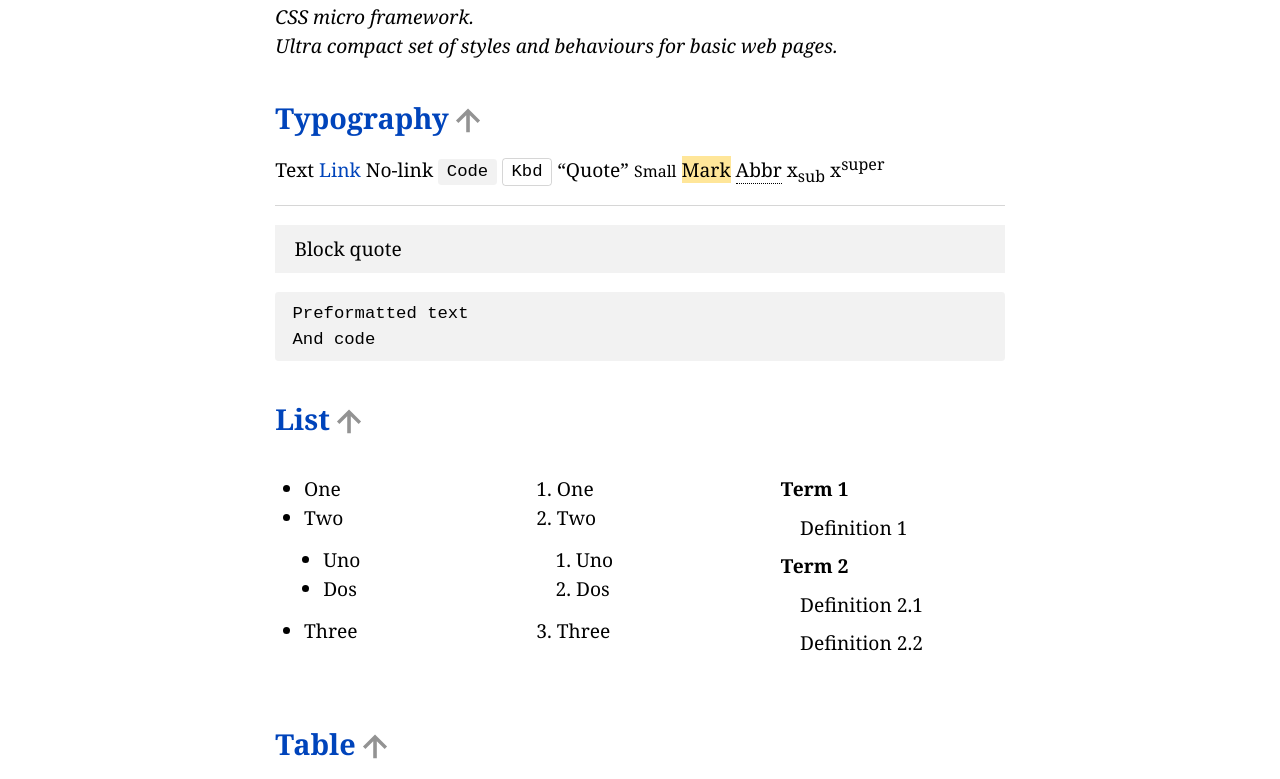
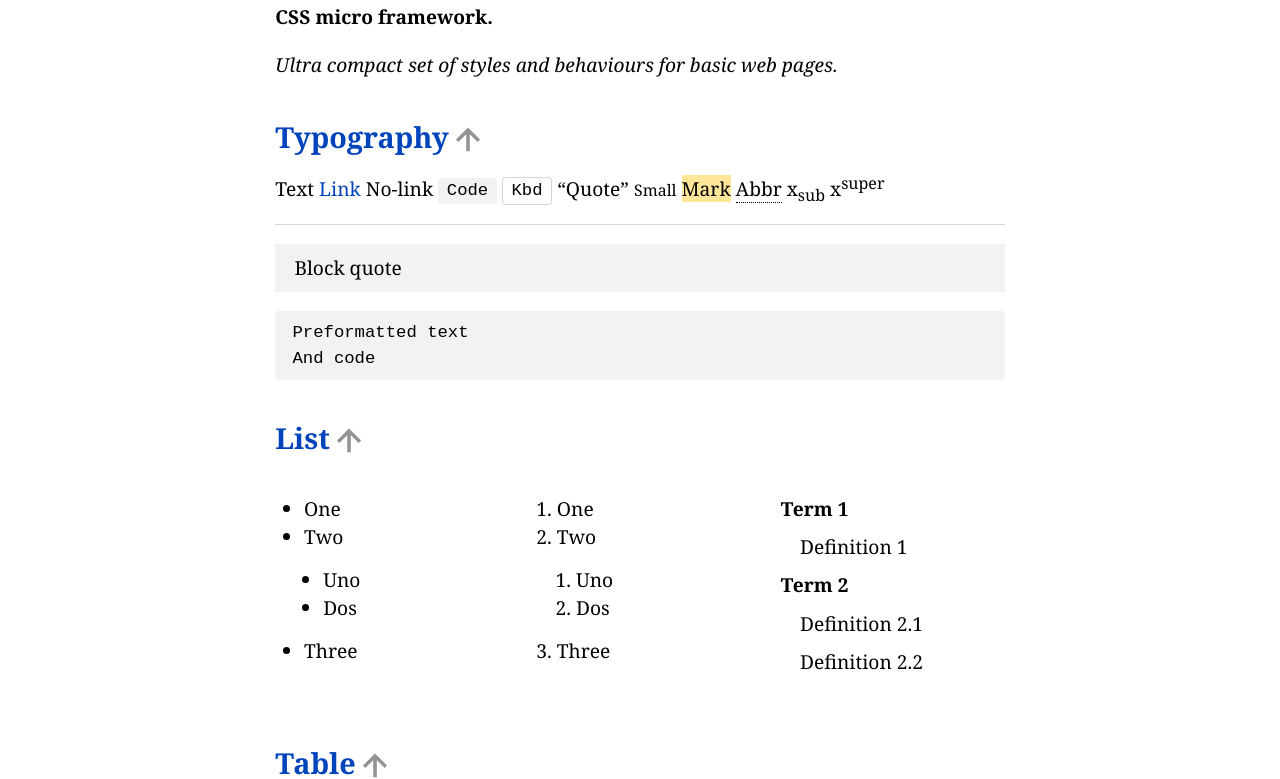
Before and after one commit to vvvkor/granum, a plain HTML site: page index.html in a window 1280 px wide. Shown: the part 162-941 px from the top of the page. Drawn offline with Linux system fonts and the light colour scheme.

Commit message:
docs: features list

```diff
--- a/index.html
+++ b/index.html
@@ -33,8 +33,9 @@
 
 <h1 id="home">Granum</h1>
 
-<p><i>CSS micro framework.<br>
-Ultra compact set of styles and behaviours for basic web pages.</i></p>
+<p><b>CSS micro framework.</b></p>
+<p><i>Ultra compact set of styles and behaviours for basic web pages.</i></p>
+
 
 <h2 id="typo"><a href="#typo">Typography</a> <a href="#top" class="small icon-up"></a></h2>
 
```
Also changed, not shown: README.md.
